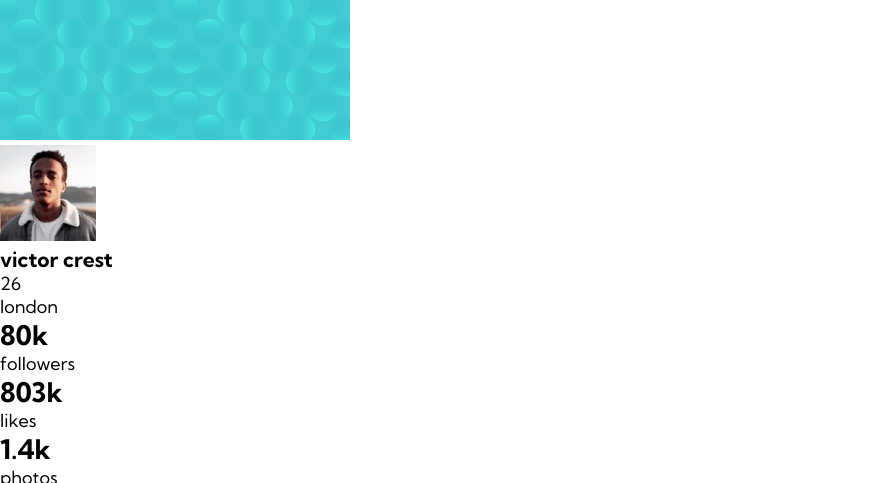
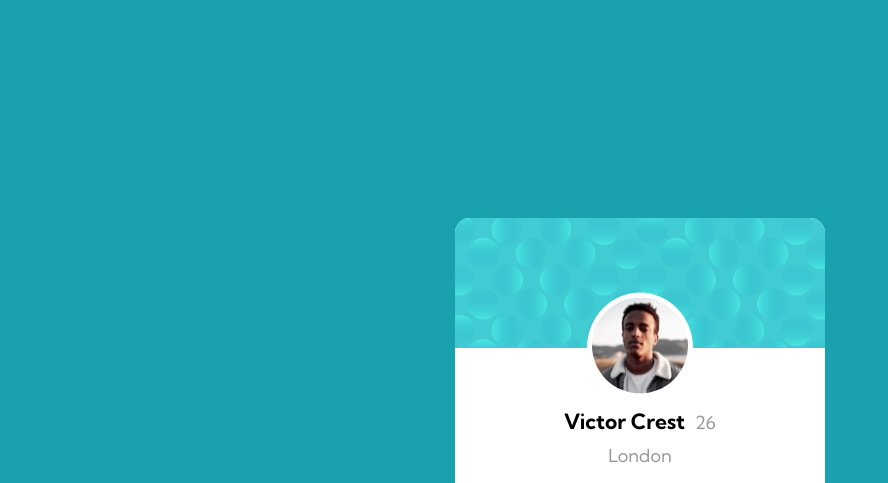
Before and after one commit to yosoydead/frontend-mentor-stuff, a plain HTML site: page profile-card-component-main/index.html in a window 1280 px wide. Shown: the top 483 px of the page, without its empty margins (0-888 px from the left). Drawn offline with Linux system fonts and the light colour scheme.

Commit message:
card design

```diff
--- a/profile-card-component-main/index.html
+++ b/profile-card-component-main/index.html
@@ -16,36 +16,36 @@
   <main>
     <section id="Profile-Cards">
       <article class="profile-card">
-        <div class="profile-card--bg">
-          <img src="./images/bg-pattern-card.svg" alt="Profile card aqua background image with bubble pattern." />
-        </div>
+        <div class="profile-card--bg"></div>
 
         <div class="profile-card--content">
-          <figure>
-            <img src="./images/image-victor.jpg" alt="Profile image for user named Victor Crest" />
+          <div class="profile-card--content--profile-image">
+            <span>
+              <img src="./images/image-victor.jpg" alt="Profile image for user named Victor Crest" />
+            </span>
+          </div>
+          <div class="profile-card--content--info">
+            <div>
+              <h3>victor crest</h3>
+              <span>26</span>
+            </div>
 
-            <figcaption>
-              <div>
-                <h3>victor crest</h3>
-                <p>26</p>
-              </div>
-              <div>london</div>
-            </figcaption>
-          </figure>
+            <div>london</div>
+          </div>
 
           <div class="profile-card--content--media-numbers">
             <div>
-              <h2>80k</h2>
+              <h3>80k</h3>
               <p>followers</p>
             </div>
 
             <div>
-              <h2>803k</h2>
+              <h3>803k</h3>
               <p>likes</p>
             </div>
 
             <div>
-              <h2>1.4k</h2>
+              <h3>1.4k</h3>
               <p>photos</p>
             </div>
           </div>
--- a/profile-card-component-main/styles.css
+++ b/profile-card-component-main/styles.css
@@ -25,4 +25,103 @@ body {
 body {
     font-family: var(--ff-default);
     font-size: var(--fs-default);
+    background-color: var(--darkCyan);
+    color: var(--darkGray);
 }
+
+h1,
+h2,
+h3 {
+    color: black;
+}
+
+main {
+    height: 100%;
+    width: 100%;
+}
+
+#Profile-Cards {
+    display: flex;
+    justify-content: center;
+    align-items: center;
+    padding: 10px;
+    height: 100%;
+}
+
+.profile-card {
+    background-color: white;
+    max-width: 370px;
+    width: 100%;
+    border-radius: 15px;
+    text-transform: capitalize;
+    overflow: hidden;
+}
+
+.profile-card--bg {
+    background-image: url("./images/bg-pattern-card.svg");
+    background-repeat: no-repeat;
+    background-size: cover;
+    height: 130px;
+}
+
+.profile-card--content {
+    display: flex;
+    flex-direction: column;
+}
+
+.profile-card--content figure > div {
+    display: flex;
+    flex-direction: column;
+    justify-content: center;
+    align-items: center;
+    border-radius: 50%;
+}
+
+.profile-card--content--profile-image {
+    display: flex;
+    justify-content: center;
+    position: relative;
+    margin-bottom: 60px;
+}
+
+.profile-card--content--profile-image img {
+    border-radius: 50%;
+    padding: 5px;
+}
+
+.profile-card--content--profile-image span {
+    background: white;
+    position: absolute;
+    border-radius: 50%;
+    transform: translateY(-50%);
+}
+
+.profile-card--content .profile-card--content--info {
+    text-align: center;
+}
+
+.profile-card--content--info {
+    margin-bottom: 20px;
+}
+
+.profile-card--content--info div:nth-child(1) {
+    display: flex;
+    justify-content: center;
+    align-items: baseline;
+    gap: 10px;
+    margin-bottom: 10px;
+}
+
+.profile-card--content--media-numbers {
+    display: flex;
+    align-items: center;
+    justify-content: space-around;
+    text-align: center;
+    border-top: 1px solid var(--darkGray);
+    padding: 20px;
+}
+
+.profile-card--content--media-numbers h3 {
+    text-transform: uppercase;
+    margin-bottom: 5px;
+}
```
